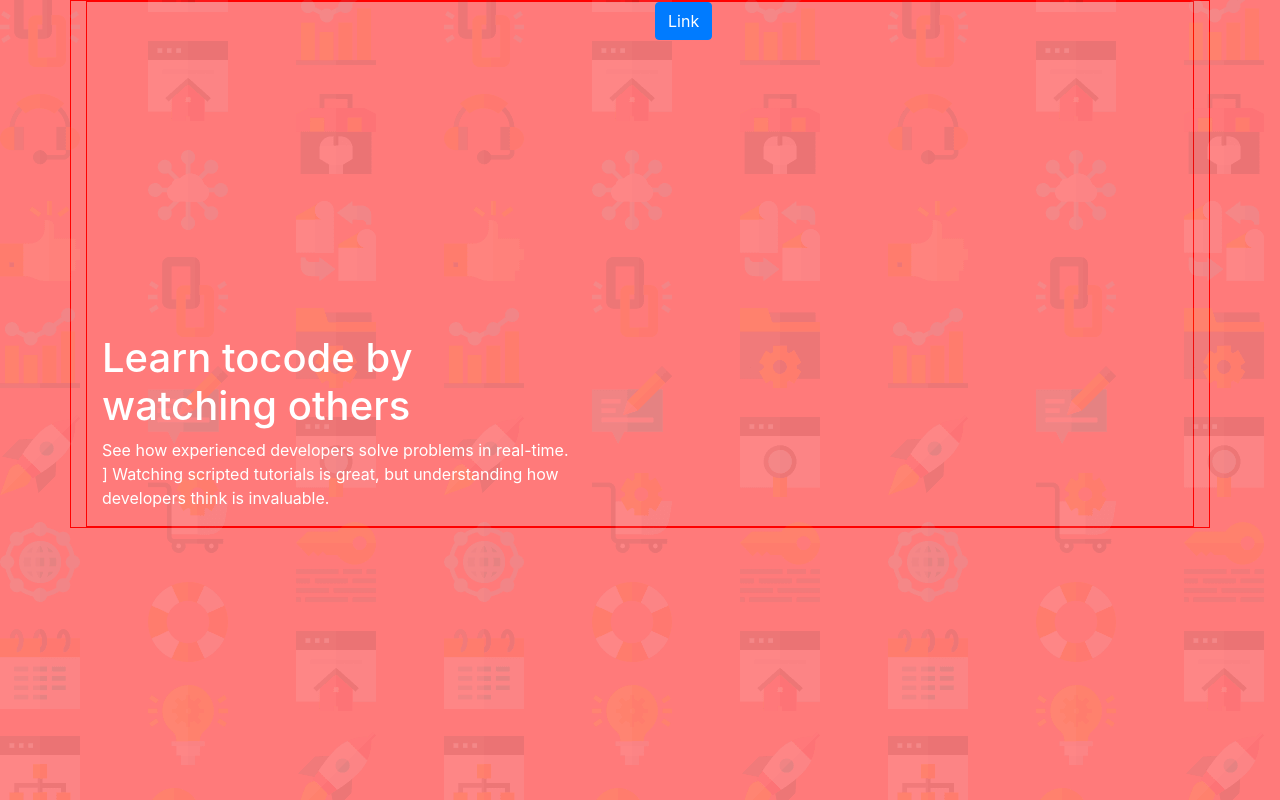
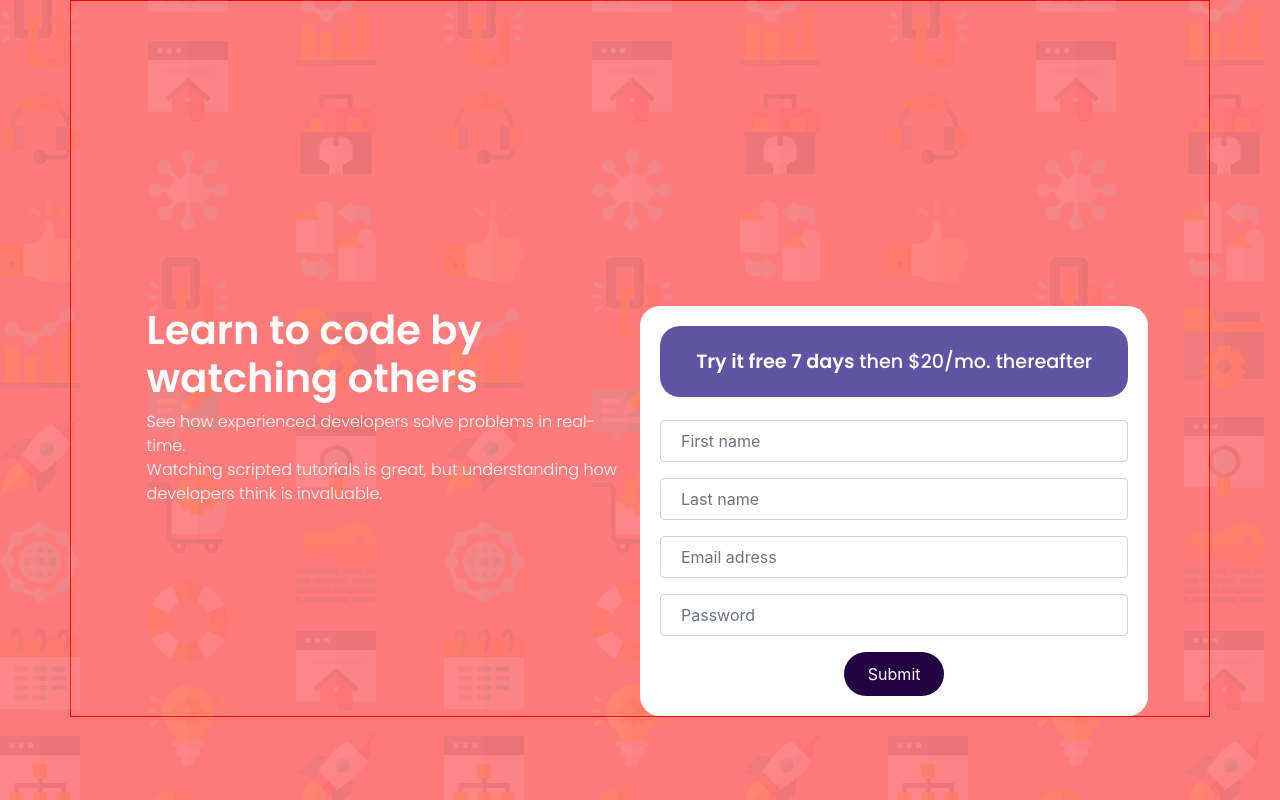
Before and after one commit to bendevbug/sign-up-page, a plain HTML site: page index.html in a window 1280 px wide. Drawn offline with nearby package versions, Linux system fonts and the light colour scheme.

Commit message:
Projeto quase finalizado, falta detalhes como fontes e pequenos ajustes

```diff
--- a/index.html
+++ b/index.html
@@ -33,18 +33,36 @@
     <div id="overlay"></div>
 
 
-    <main class="container">
+    <main class="container-fluid">
 
         <section class="container">
             <section class="row">
                 <section class="col-lg-6 caixa-texto">
-                    <h1>Learn tocode by
-                        <br>watching others
+                    <h1><span>Learn to code by
+                        <br>watching others</span>
                     </h1>
-                    <p>See how experienced developers solve problems in real-time. <br> ] Watching scripted tutorials is great, but understanding how <br> developers think is invaluable. </p>
+                    <p>See how experienced developers solve problems in real-time. <br> Watching scripted tutorials is great, but understanding how <br> developers think is invaluable. </p>
                 </section>
-                <section class="col-lg-6 caixa-singup">
-                    <a class="btn btn-primary" href="#" role="button" style="clear: both;">Link</a>
+                <section class="col-lg-6 caixa-signup">
+                    <h3 class="text-signup"><span>Try it free 7 days</span> then $20/mo. thereafter </h3>
+                    <form class="form-signup">
+                        <div class="mb-3">
+                            <input type="email" class="form-control" id="" aria-describedby="emailHelp" placeholder="First name">
+
+                        </div>
+                        <div class="mb-3">
+                            <input type="email" class="form-control" id="" aria-describedby="emailHelp" placeholder="Last name">
+
+                        </div>
+                        <div class="mb-3">
+                            <input type="email" class="form-control" id="" aria-describedby="emailHelp" placeholder="Email adress">
+
+                        </div>
+                        <div class="mb-3">
+                            <input type="password" class="form-control" id="" placeholder="Password">
+                        </div>
+                        <button type="submit" class="btn btn-primary button-submit">Submit</button>
+                    </form>
                 </section>
             </section>
         </section>
--- a/styles.css
+++ b/styles.css
@@ -22,6 +22,80 @@ body:not(.caixa-texto) {
     color: white;
 }
 
-.btn {
+h1 span {
+    font-family: 'Poppins', sans-serif;
+    font-weight: 600;
+    color: white;
+}
+
+.caixa-texto p {
+    font-family: 'Poppins', sans-serif;
+    font-weight: 300;
+    color: white;
+}
+
+
+/* caixa signup */
+
+.caixa-signup {
+    margin-top: 30%;
+    position: relative;
+    background-color: #fff;
+    border-radius: 20px;
+    padding: 20px;
+    justify-content: center;
+    align-items: center;
+    align-content: center;
     position: relative;
 }
+
+.form-signup input {
+    padding: 20px 20px;
+}
+
+.form-signup input:focus {
+    box-shadow: 0 0 0 0;
+    outline: 0;
+}
+
+.text-signup {
+    margin-bottom: 5%;
+    font-size: 1.2rem;
+    background-color: hsl(248, 32%, 49%);
+    border-radius: 20px;
+    padding: 1.5rem 2rem;
+    text-align: center;
+    color: white;
+    font-family: 'Poppins', sans-serif;
+}
+
+.text-signup span {
+    font-family: 'Poppins', sans-serif;
+    font-weight: 600;
+    color: white;
+}
+
+.button-submit {
+    color: white;
+    border: none;
+    margin: 0 auto;
+    text-align: center;
+    display: flex;
+    justify-content: center;
+    width: 100px;
+    padding: 10px 20px;
+    background-color: rgb(36, 3, 67);
+    border-radius: 30px;
+}
+
+.button-submit:hover {
+    box-shadow: 0 0 0 0;
+    outline: 0;
+    border: none;
+    background-color: rgb(92, 9, 170);
+}
+
+.container {
+    display: flex;
+    justify-content: center;
+}
```
